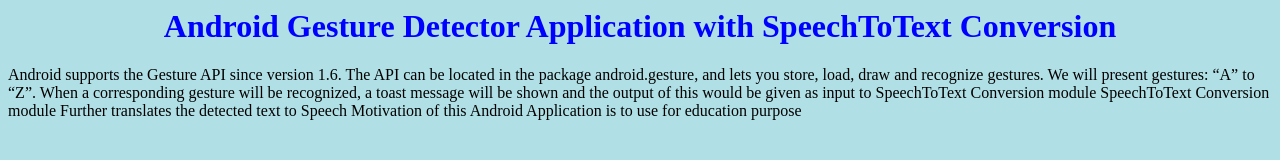
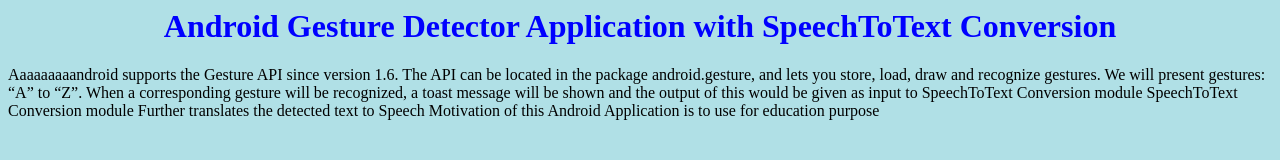
Before and after one commit to srishtiraj/gesturedetetctapp, a plain HTML site: page home.html in a window 1280 px wide. Drawn offline with Linux system fonts and the light colour scheme.

Commit message:
Update home.html

```diff
--- a/home.html
+++ b/home.html
@@ -11,7 +11,7 @@
 <body>
 <h1><center> Android Gesture Detector Application with SpeechToText Conversion </center></h1>
 <p>
-Android supports the Gesture API since version 1.6. The API can be located in the package android.gesture, and lets you store, load, draw and recognize gestures.
+Aaaaaaaaandroid supports the Gesture API since version 1.6. The API can be located in the package android.gesture, and lets you store, load, draw and recognize gestures.
 
 We will present gestures: “A” to “Z”. When a corresponding gesture will be recognized, a toast message will be shown and the output of this would be given as input to SpeechToText Conversion module
 
```
